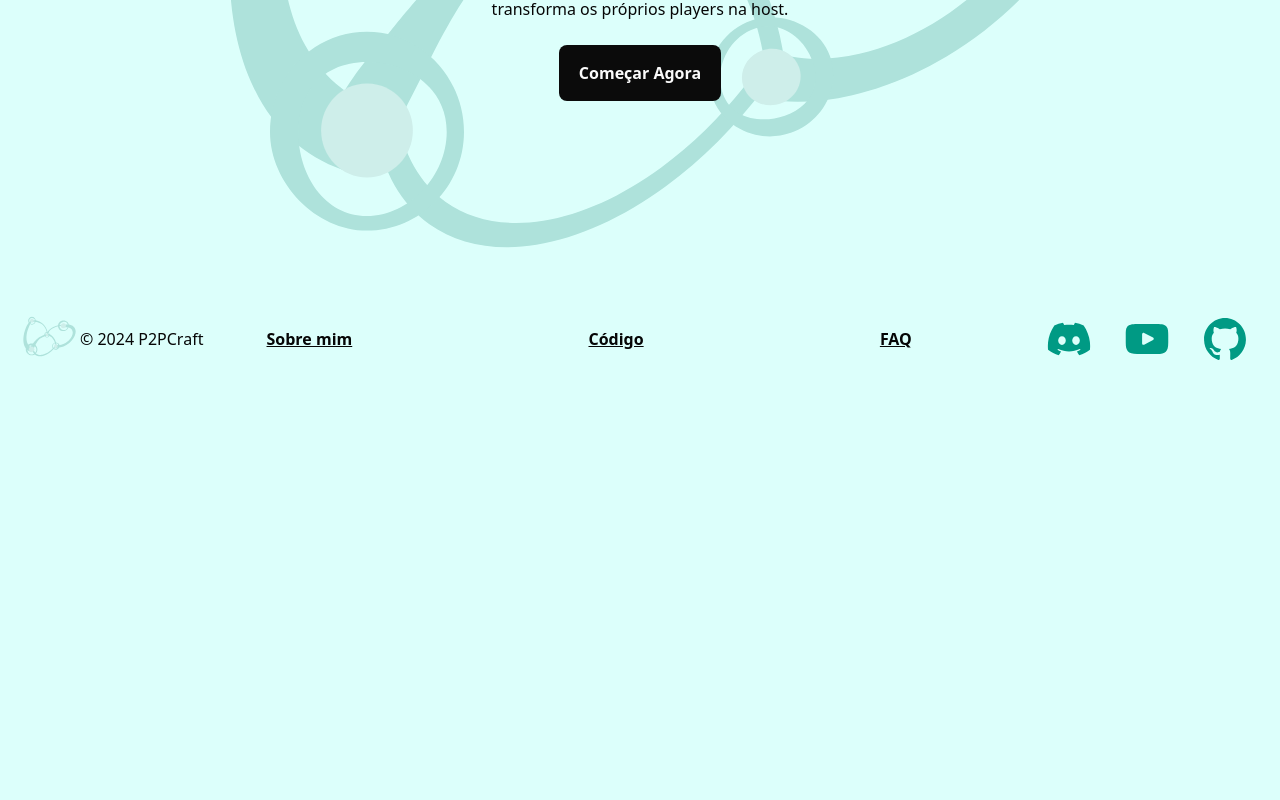
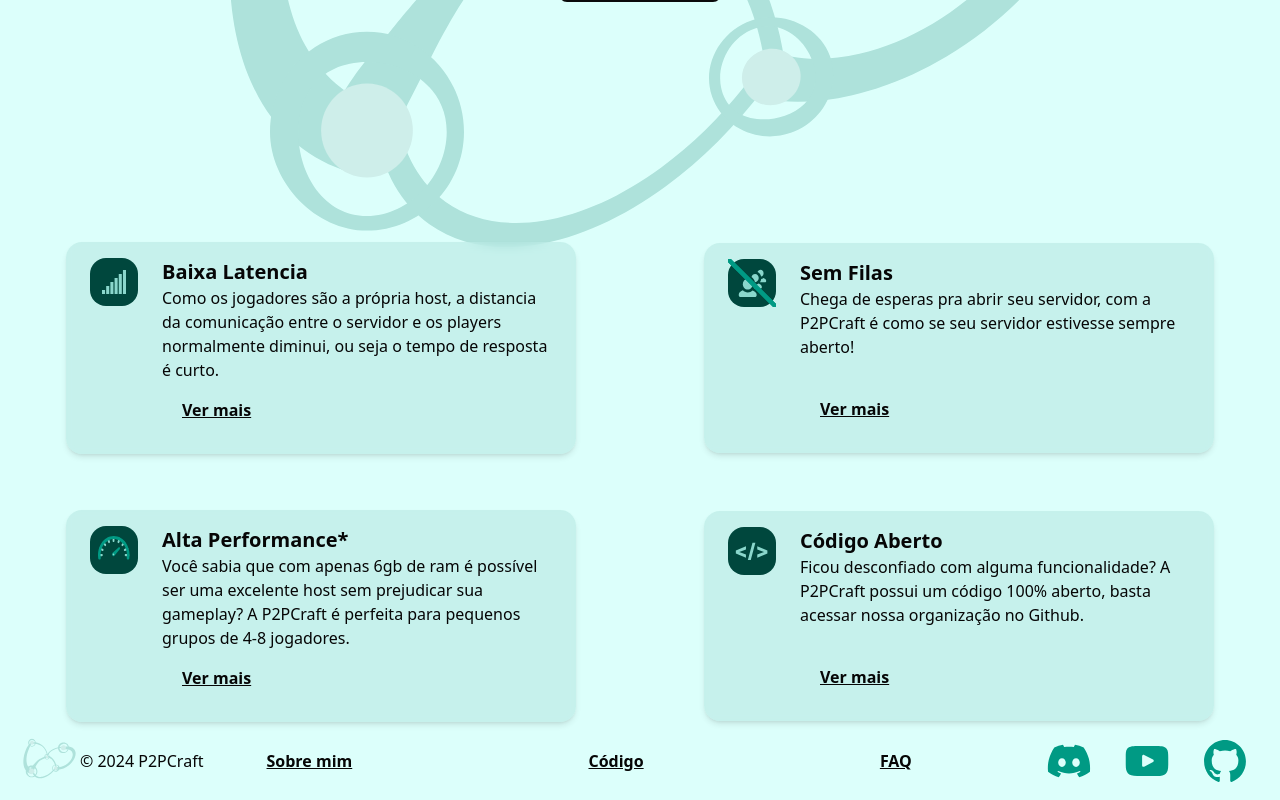
Before and after one commit to ETEC-TCC-2024/p2pCraft-frontend, a Next.js app: page /components in a window 1280 px wide. Shown: the part 422-1222 px from the top of the page. Before the commit the page ends 800 px from the top, so only its background shows below. Built offline with nearby package versions, Linux system fonts and the light colour scheme.

Commit message:
feat: Create FeatureSection

```diff
--- a/src/app/components/page.tsx
+++ b/src/app/components/page.tsx
@@ -4,6 +4,7 @@
 import Text from "./text/Text";
 import Button from "./button/Button";
 import Icon from "./icon/Icon";
+import FeatureSection from "./section/FeatureSection";
 
 const ButtonPage = () => {
   return (
@@ -12,8 +13,9 @@
         <NavBar variant="primary"></NavBar>
       </header>
       <main>
-        <BackgroundLogo></BackgroundLogo>
-        <MainText></MainText>
+        <BackgroundLogo />
+        <MainText />
+        <MainFeaturesSection />
       </main>
       <Footer></Footer>
     </>
@@ -23,6 +25,58 @@
 const BackgroundLogo = () => {
   return (
     <Icon.Logo className="-top-5 -z-10 right-0 left-0 max-w-[1440px] max-h-screen m-auto absolute"></Icon.Logo>
+  );
+};
+
+const MainFeaturesSection = () => {
+  return (
+    <div className="mt-[30vh]">
+      <div className="flex flex-wrap flex-row relative mx-auto gap-x-32 gap-y-14 container items-center justify-center">
+        <FeatureSection.Root iconName="Signal">
+          <FeatureSection.Title>Baixa Latencia</FeatureSection.Title>
+          <FeatureSection.Body>
+            Como os jogadores são a própria host, a distancia da comunicação entre o servidor e os
+            players normalmente diminui, ou seja o tempo de resposta é curto.
+          </FeatureSection.Body>
+          <FeatureSection.Footer>
+            <Button variant={"link"}>Ver mais</Button>
+          </FeatureSection.Footer>
+        </FeatureSection.Root>
+
+        <FeatureSection.Root iconName="NoQueue">
+          <FeatureSection.Title>Sem Filas</FeatureSection.Title>
+          <FeatureSection.Body>
+            Chega de esperas pra abrir seu servidor, com a P2PCraft é como se seu servidor
+            estivesse sempre aberto!
+          </FeatureSection.Body>
+          <FeatureSection.Footer>
+            <Button variant={"link"}>Ver mais</Button>
+          </FeatureSection.Footer>
+        </FeatureSection.Root>
+
+        <FeatureSection.Root iconName="Speedometer">
+          <FeatureSection.Title>Alta Performance*</FeatureSection.Title>
+          <FeatureSection.Body>
+            Você sabia que com apenas 6gb de ram é possível ser uma excelente host sem prejudicar
+            sua gameplay? A P2PCraft é perfeita para pequenos grupos de 4-8 jogadores.
+          </FeatureSection.Body>
+          <FeatureSection.Footer>
+            <Button variant={"link"}>Ver mais</Button>
+          </FeatureSection.Footer>
+        </FeatureSection.Root>
+
+        <FeatureSection.Root iconName="OpenSource">
+          <FeatureSection.Title>Código Aberto</FeatureSection.Title>
+          <FeatureSection.Body>
+            Ficou desconfiado com alguma funcionalidade? A P2PCraft possui um código 100% aberto,
+            basta acessar nossa organização no Github.
+          </FeatureSection.Body>
+          <FeatureSection.Footer>
+            <Button variant={"link"}>Ver mais</Button>
+          </FeatureSection.Footer>
+        </FeatureSection.Root>
+      </div>
+    </div>
   );
 };
 
@@ -42,7 +96,6 @@
               Hospede servidores de Minecraft de graça usando a P2PCraft fornecemos uma arquitetura
               descentralizada de hosting que transforma os próprios players na host.
             </Text>
-
             <Button variant="primary">Começar Agora</Button>
           </div>
         </div>
--- /dev/null
+++ b/src/app/components/section/FeatureSection.tsx
@@ -0,0 +1,43 @@
+import React, { forwardRef, ReactNode } from "react";
+import Text from "../text/Text";
+import IconBackground from "../icon/IconBackground";
+import { iconKeys } from "../icon/Icon";
+
+export const Title: React.FC<Text.TextProps> = ({ children }) => {
+  return (
+    <Text weight="bold" size="extra_large" textAlign="center">
+      {children}
+    </Text>
+  );
+};
+
+export const Body: React.FC<Text.TextProps> = ({ children }) => {
+  return <Text className="mb-auto">{children}</Text>;
+};
+
+interface FeatureSectionProps {
+  iconName?: iconKeys;
+  children: ReactNode;
+}
+
+const Root = ({ iconName, children }: FeatureSectionProps) => {
+  return (
+    <div className="flex shadow-md backdrop-blur-sm h-full bg-green-ion-100 bg-opacity-50 rounded-2xl px-6 py-4 w-[510px] min-h-[210px]">
+      <IconBackground iconName={iconName!} className="min-w-12 min-h-12" variant="halfRounded" />
+      <div className="flex flex-col ml-6 items-start ">{children}</div>
+    </div>
+  );
+};
+
+const Footer = ({ children }: FeatureSectionProps) => {
+  return <div className="mt-0">{children}</div>;
+};
+
+const FeatureSection = {
+  Root: Root,
+  Title: Title,
+  Body: Body,
+  Footer: Footer,
+};
+
+export default FeatureSection;
```
